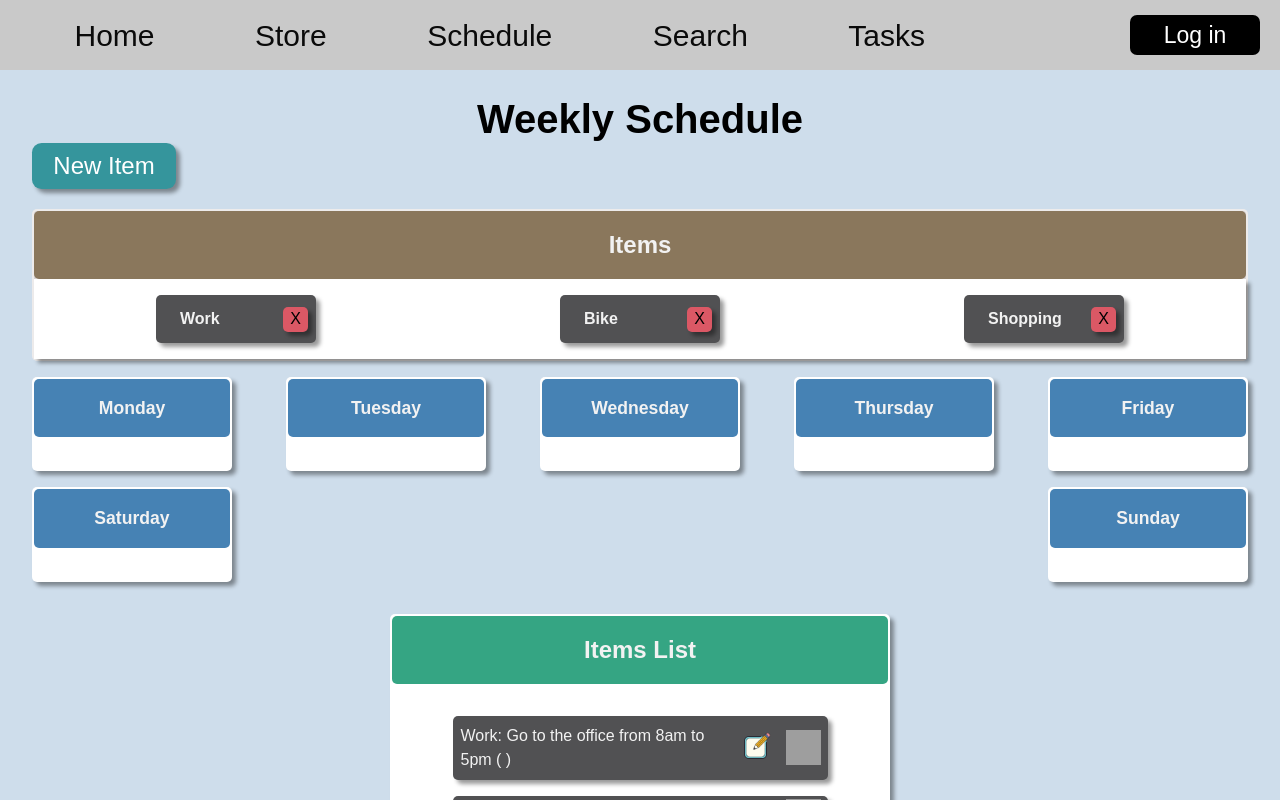
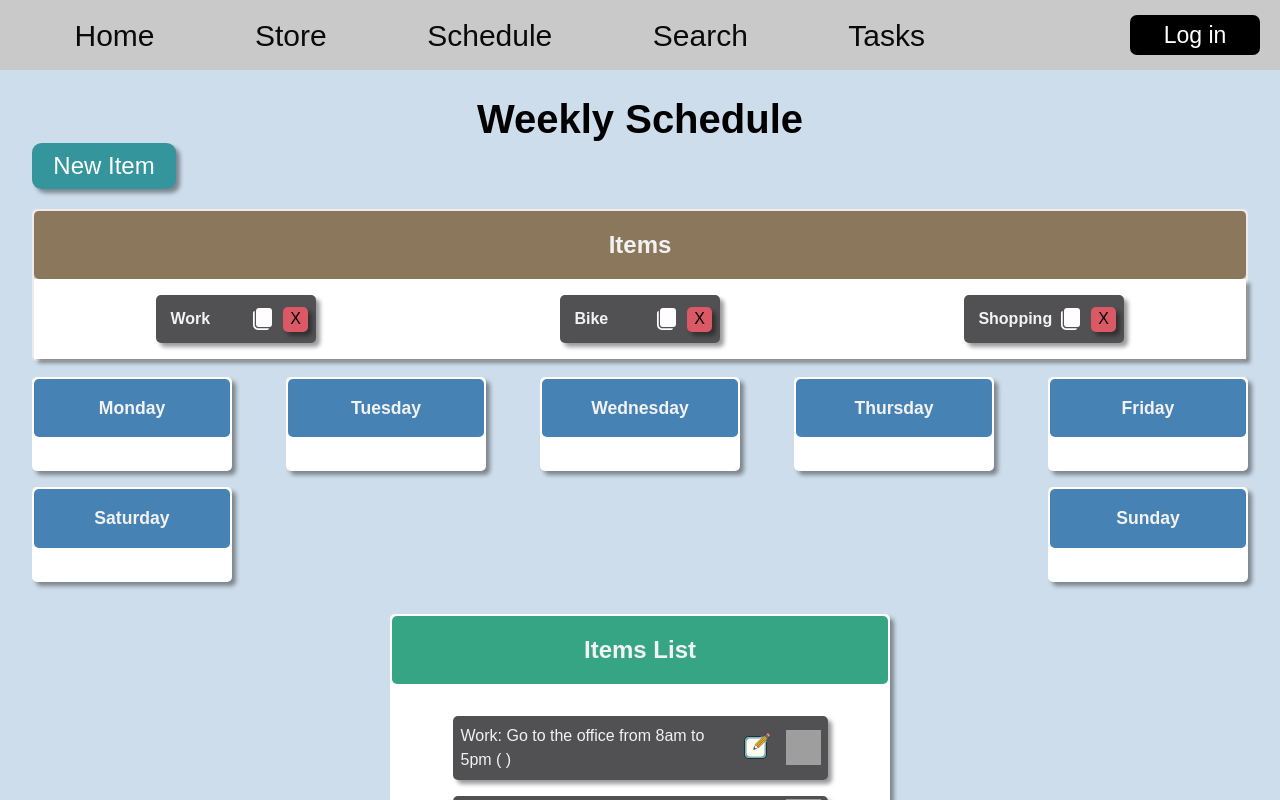
Before and after one commit to Pipeto84/react-ts, a React (Vite) app: page /employes in a window 1280 px wide. Shown: the top 800 px of the page. Built offline with nearby package versions, Linux system fonts and the light colour scheme; grey boxes are pictures that could not be loaded; some icons are missing.

Commit message:
icon copy item

```diff
--- a/src/components/CardItem.tsx
+++ b/src/components/CardItem.tsx
@@ -1,5 +1,6 @@
 import React from "react";
 import type { Data, Date } from "../interfaces/index";
+import copy from "../assets/copy.png";
 import "../styles/employeStyle/CardItem.css";
 
 interface Props {
@@ -19,6 +20,7 @@ export const CardItem = ({ data, handleDragging, handleUpdateList }: Props) => {
   const handleOnClick = () => {
     handleUpdateList(data.id, "");
   };
+  const handleCopy = () => {};
 
   return (
     <div
@@ -28,10 +30,19 @@ export const CardItem = ({ data, handleDragging, handleUpdateList }: Props) => {
       onDragStart={handleDragStart}
       title={data.name}
     >
-      <p >{data.alias}</p>
-      <button className="cancel" onClick={handleOnClick} title="">
-        X
-      </button>
+      <p>{data.alias}</p>
+      <div className="btnsItem">
+        <button className="copy" onClick={handleCopy} title="Copy ">
+          <img className="iconCopy" title="Copy item" src={copy} alt="icon copy" />
+        </button>
+        <button
+          className="cancel"
+          onClick={handleOnClick}
+          title="Remove from day"
+        >
+          X
+        </button>
+      </div>
     </div>
   );
 };
--- a/src/styles/employeStyle/CardItem.css
+++ b/src/styles/employeStyle/CardItem.css
@@ -15,7 +15,25 @@
 .card-container > p {
   font-weight: bold;
   font-size: 1rem;
-  margin: 0 0 0 1rem;
+  margin: 0 0 0 .4rem;
+}
+.btnsItem {
+  display: flex;
+  gap: 0.5rem;
+}
+.copy {
+  height: 1.5625rem;
+  width: 1.5625rem;
+  background: none;
+  border: none;
+  cursor: pointer;
+  display: flex;
+  justify-content: center;
+  align-items: center;
+}
+.iconCopy{
+  height: 1.8rem;
+  width: 1.8rem;
 }
 .cancel {
   height: 1.5625rem;
```
Also changed, not shown: src/styles/employeStyle/CardList.css (+0 -11 lines), src/assets/copy.png (added).
